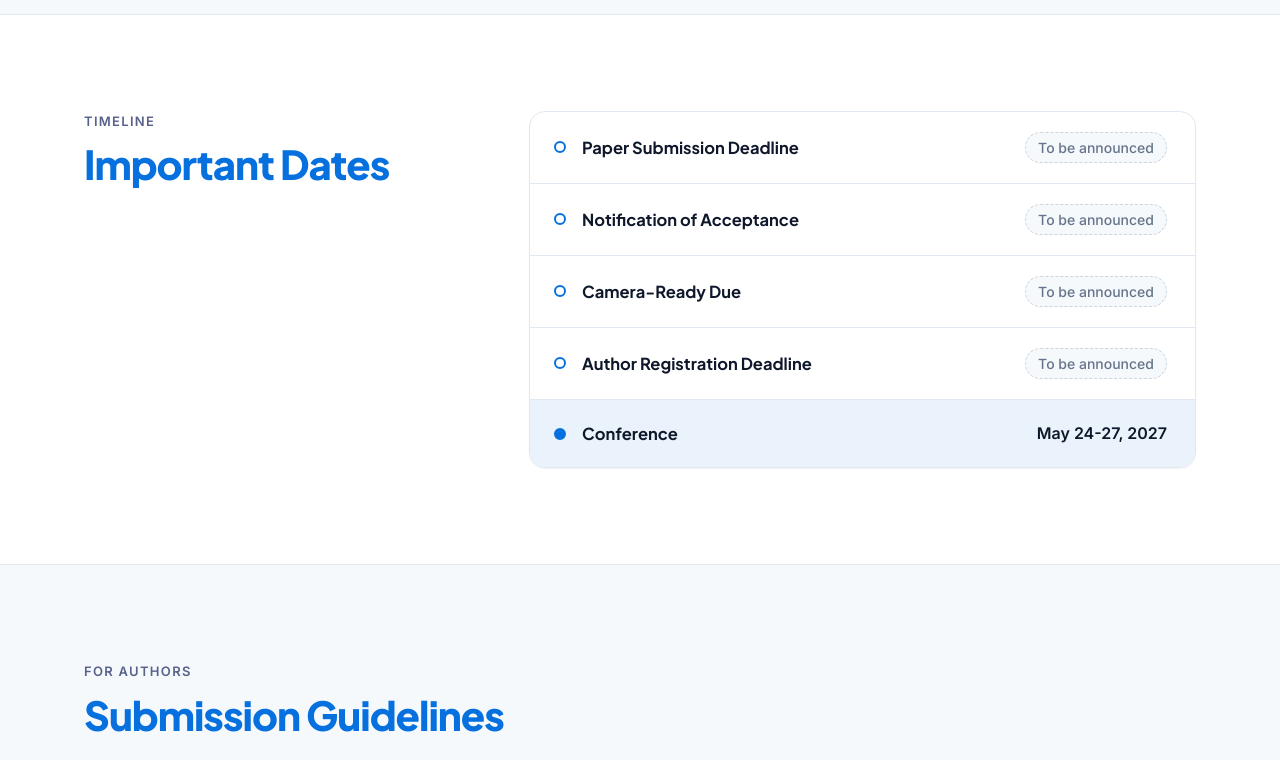
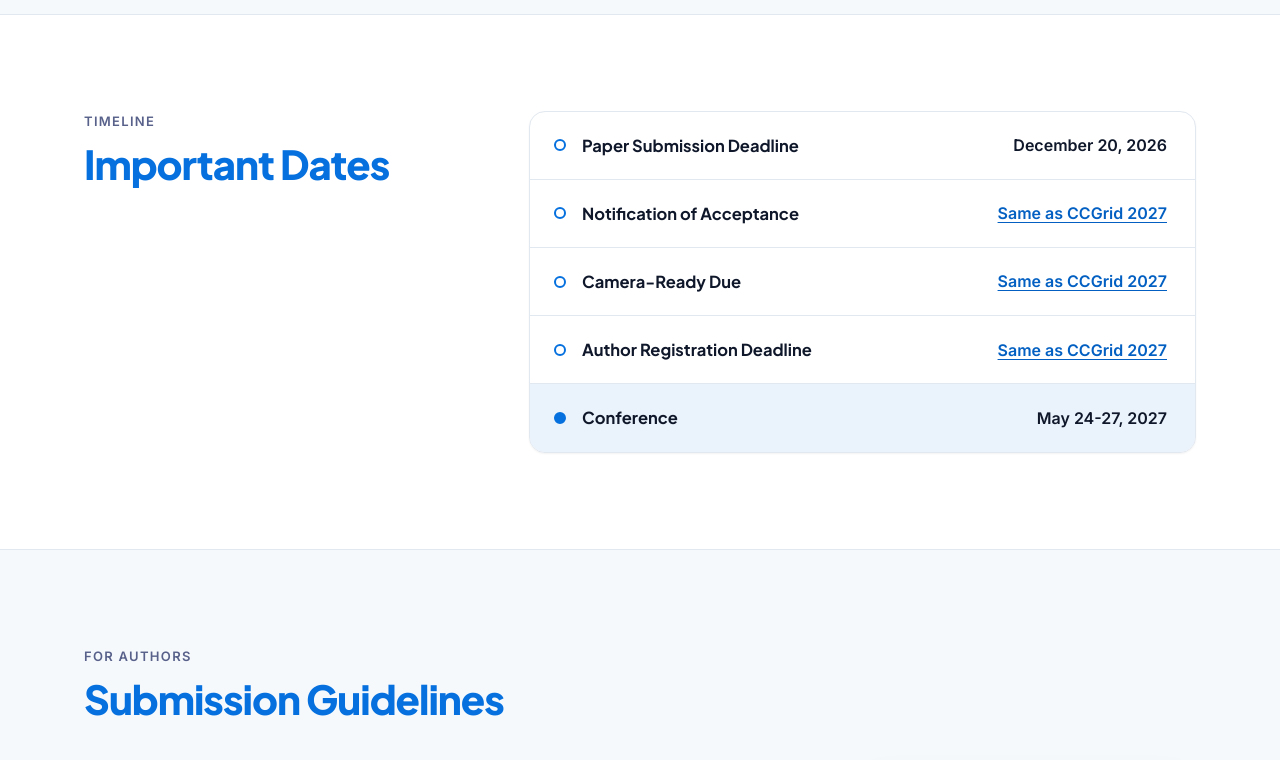
Before and after one commit to hoaiocom/qsys2027, a plain HTML site: page index.html in a window 1280 px wide. Shown: the part 2580-3340 px from the top of the page. Drawn offline with Linux system fonts and the light colour scheme.

Commit message:
Update important dates and remove footer contact
- Paper submission deadline: December 20, 2026
- Notification, camera-ready and author registration: same as CCGrid 2027
  (linked to the CCGrid 2027 site)
- Remove the contact placeholder from the footer

```diff
--- a/index.html
+++ b/index.html
@@ -248,19 +248,19 @@
         <ol class="timeline">
           <li class="timeline-item">
             <span class="timeline-label">Paper Submission Deadline</span>
-            <span class="timeline-date"><span class="tba">To be announced</span></span>
+            <span class="timeline-date"><time datetime="2026-12-20">December 20, 2026</time></span>
           </li>
           <li class="timeline-item">
             <span class="timeline-label">Notification of Acceptance</span>
-            <span class="timeline-date"><span class="tba">To be announced</span></span>
+            <span class="timeline-date"><a href="https://hpcclab.org/ccgrid27/" target="_blank" rel="noopener">Same as CCGrid 2027</a></span>
           </li>
           <li class="timeline-item">
             <span class="timeline-label">Camera-Ready Due</span>
-            <span class="timeline-date"><span class="tba">To be announced</span></span>
+            <span class="timeline-date"><a href="https://hpcclab.org/ccgrid27/" target="_blank" rel="noopener">Same as CCGrid 2027</a></span>
           </li>
           <li class="timeline-item">
             <span class="timeline-label">Author Registration Deadline</span>
-            <span class="timeline-date"><span class="tba">To be announced</span></span>
+            <span class="timeline-date"><a href="https://hpcclab.org/ccgrid27/" target="_blank" rel="noopener">Same as CCGrid 2027</a></span>
           </li>
           <li class="timeline-item is-highlight">
             <span class="timeline-label">Conference</span>
@@ -491,11 +491,7 @@
       </div>
 
       <div>
-        <p class="footer-heading">Contact</p>
-        <!-- PLACEHOLDER: replace with the conference e-mail, e.g.
-             <a href="mailto:qsys2027@example.org">qsys2027@example.org</a> -->
-        <p><span class="tba">To be announced</span></p>
-        <p class="footer-heading footer-heading-spaced">Website</p>
+        <p class="footer-heading">Website</p>
         <p><a href="https://clouds.cis.unimelb.edu.au/qsys2027">https://clouds.cis.unimelb.edu.au/qsys2027</a></p>
       </div>
     </div>
```
Also changed, not shown: 1 other file.
